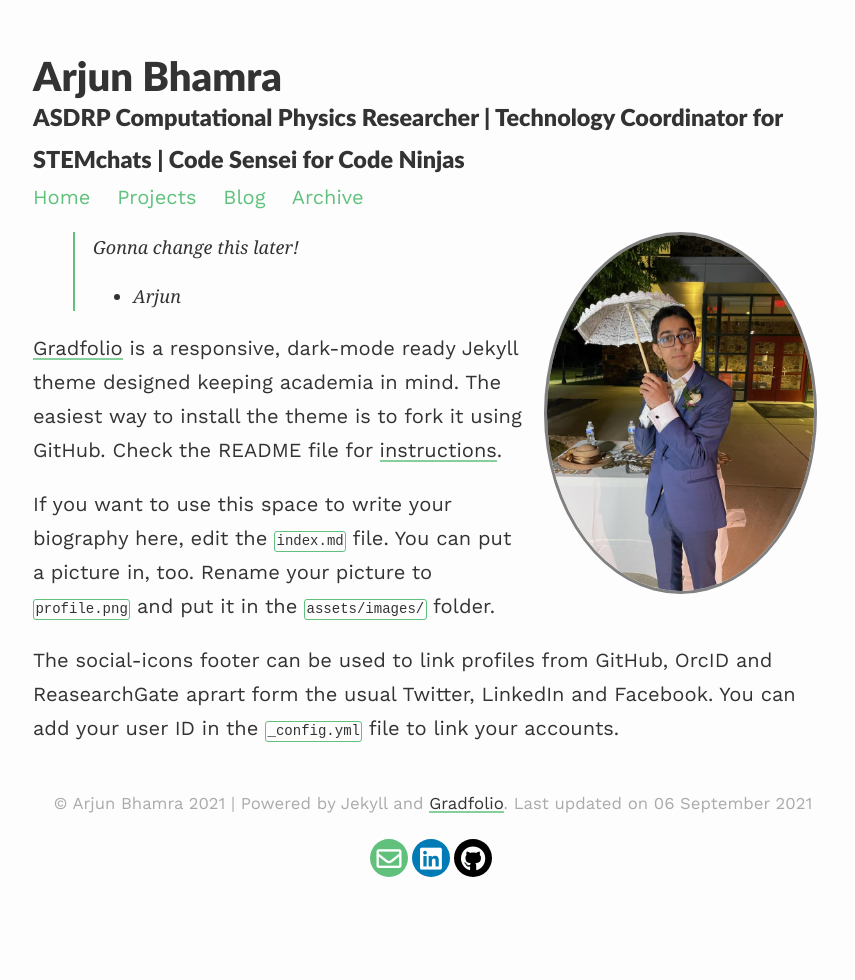
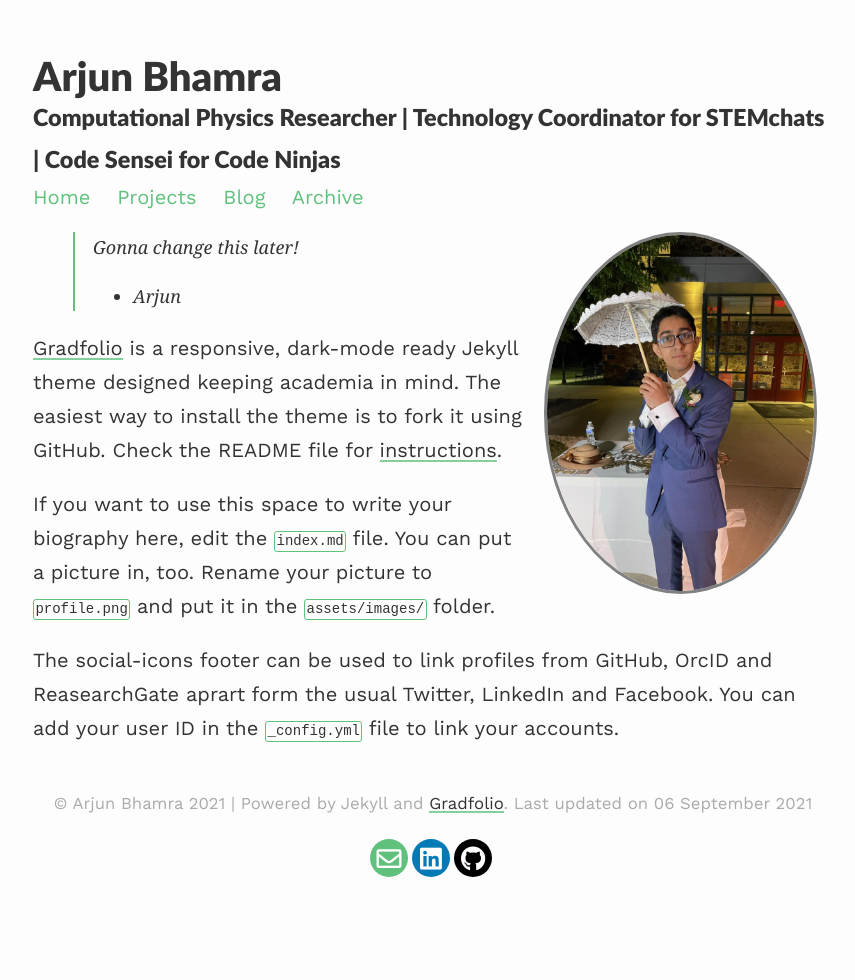
Before and after one commit to abhamra/cv, a Jekyll site: the page built from index.md, in a window 1280 px wide. Shown: the whole page, without its empty margins (207-1062 px from the left). Built offline with Jekyll 4.4.1, drawn with Linux system fonts in a browser that asks for light colours; nearby versions of some CDN libraries.

Commit message:
Update _config.yml

```diff
--- a/_config.yml
+++ b/_config.yml
@@ -1,7 +1,7 @@
 ### your site title here
 
 title: Arjun Bhamra
-description: ASDRP Computational Physics Researcher | Technology Coordinator for STEMchats | Code Sensei for Code Ninjas
+description: Computational Physics Researcher | Technology Coordinator for STEMchats | Code Sensei for Code Ninjas
 
 baseurl: /cv #name of GitHub repository
 url: "" #custom url to be used instead of GitHub repository
@@ -19,7 +19,7 @@ paginate_path: /blog/page:num/
 # Social media links in footer
 #facebook: "#"
 #twitter: "#"
-linkedin: "arjun-bhamra/"
+linkedin: "arjun-bhamra"
 github: "abhamra"
 #researchgate: "#"
 #orcid: "#"
```
